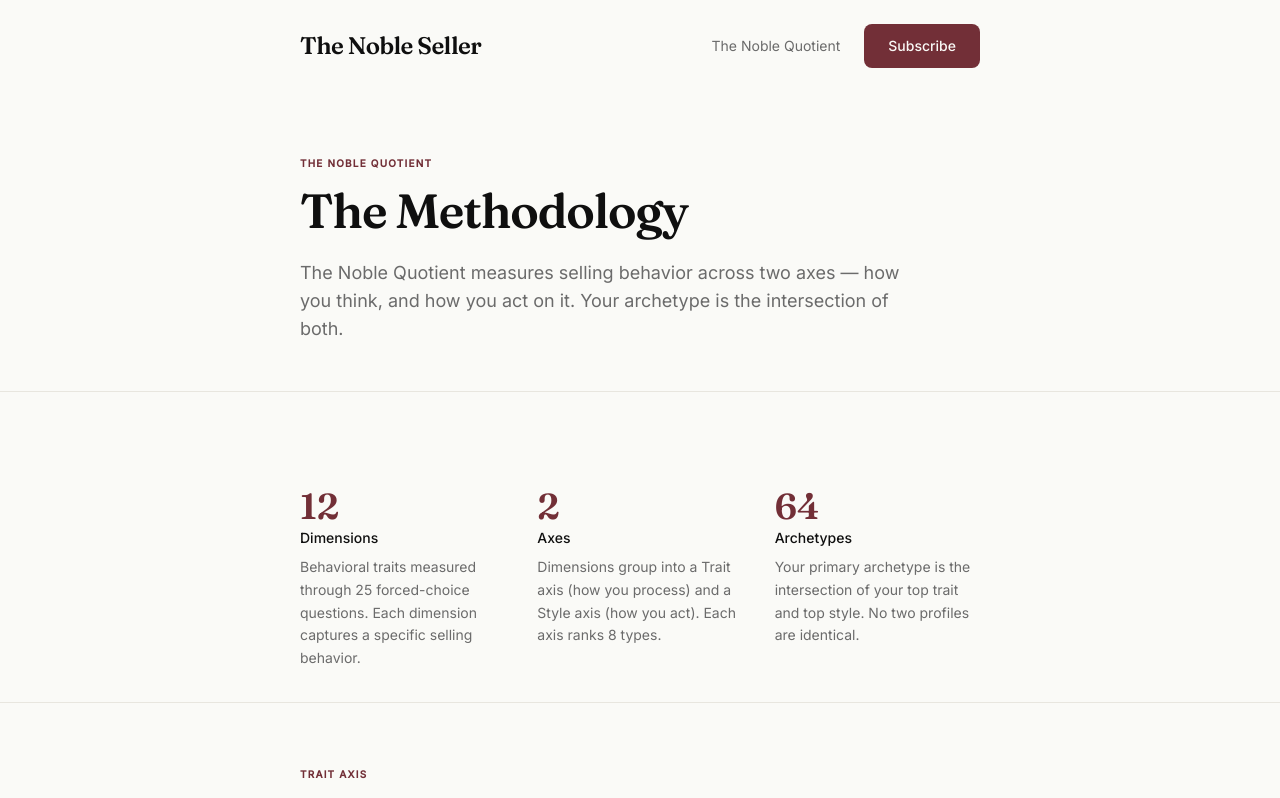
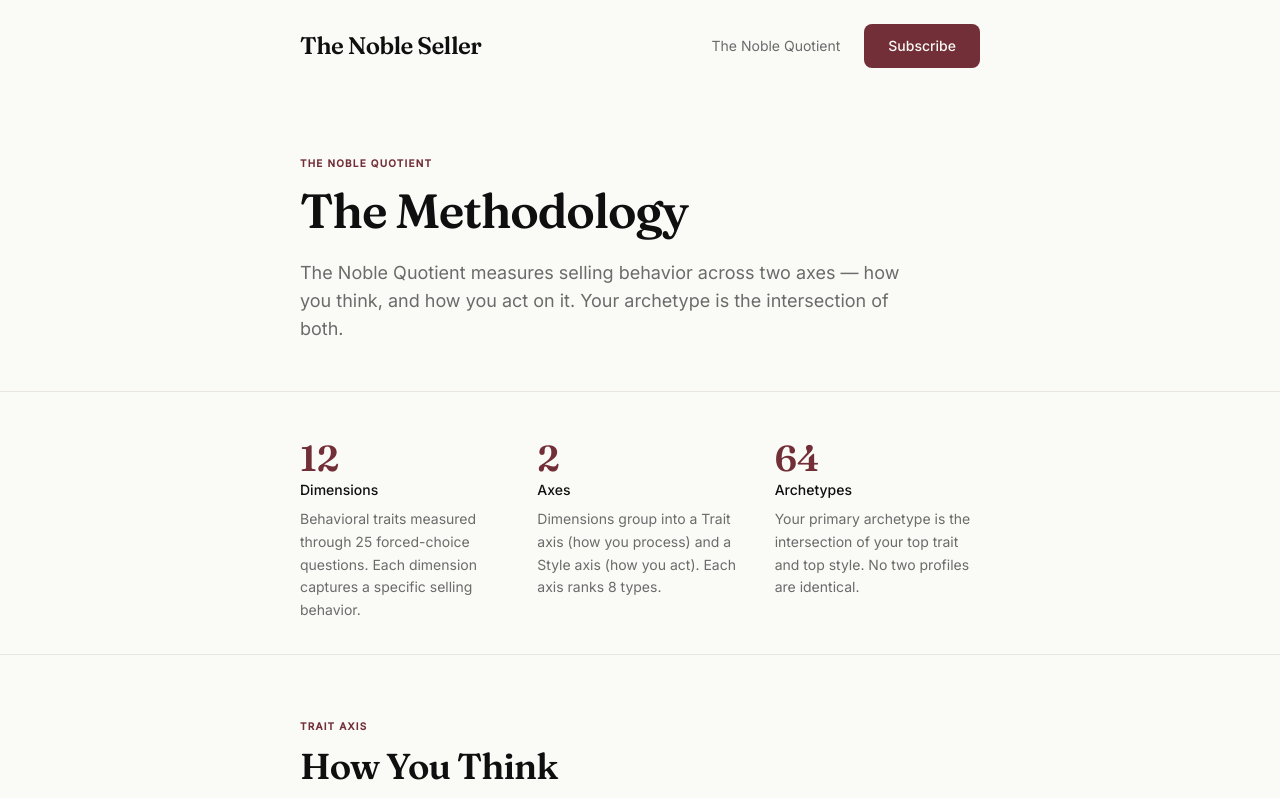
Before and after one commit to nosaco54135/the-noble-profile, a Next.js app: page /methodology in a window 1280 px wide. Shown: the top 798 px of the page. Built offline with nearby package versions, Linux system fonts and the light colour scheme.

Commit message:
Tighten spacing on methodology page hero section

```diff
--- a/app/methodology/page.tsx
+++ b/app/methodology/page.tsx
@@ -227,7 +227,7 @@
     <main className="bg-[#FAFAF7] min-h-screen">
 
       {/* SECTION 1 — Hero */}
-      <Section size="xl">
+      <section className="pt-tns-3xl pb-tns-lg">
         <Container maxWidth="prose">
           <p className="font-sans text-[10px] uppercase tracking-[0.12em] text-[#722F37] font-semibold mb-4">
             THE NOBLE QUOTIENT
@@ -240,10 +240,10 @@
           </p>
         </Container>
         <div className="border-b border-[#E8E6DF] mt-tns-2xl" />
-      </Section>
+      </section>
 
       {/* SECTION 2 — How it works */}
-      <Section size="lg">
+      <section className="pt-tns-lg pb-tns-xl">
         <Container maxWidth="prose">
           <div className="grid grid-cols-1 md:grid-cols-3 gap-8">
             {[
@@ -273,7 +273,7 @@
             ))}
           </div>
         </Container>
-      </Section>
+      </section>
 
       {/* Divider */}
       <div className="border-t border-[#E8E6DF]" />
```
